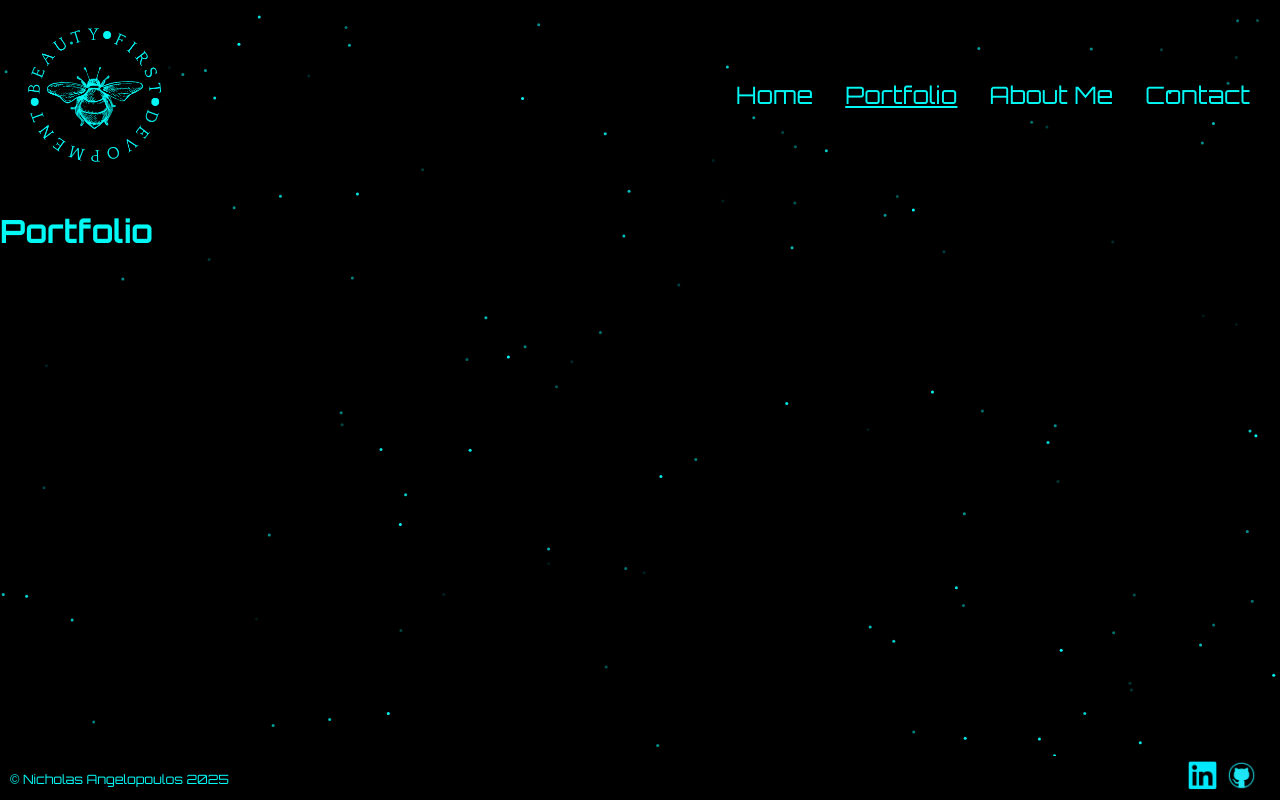
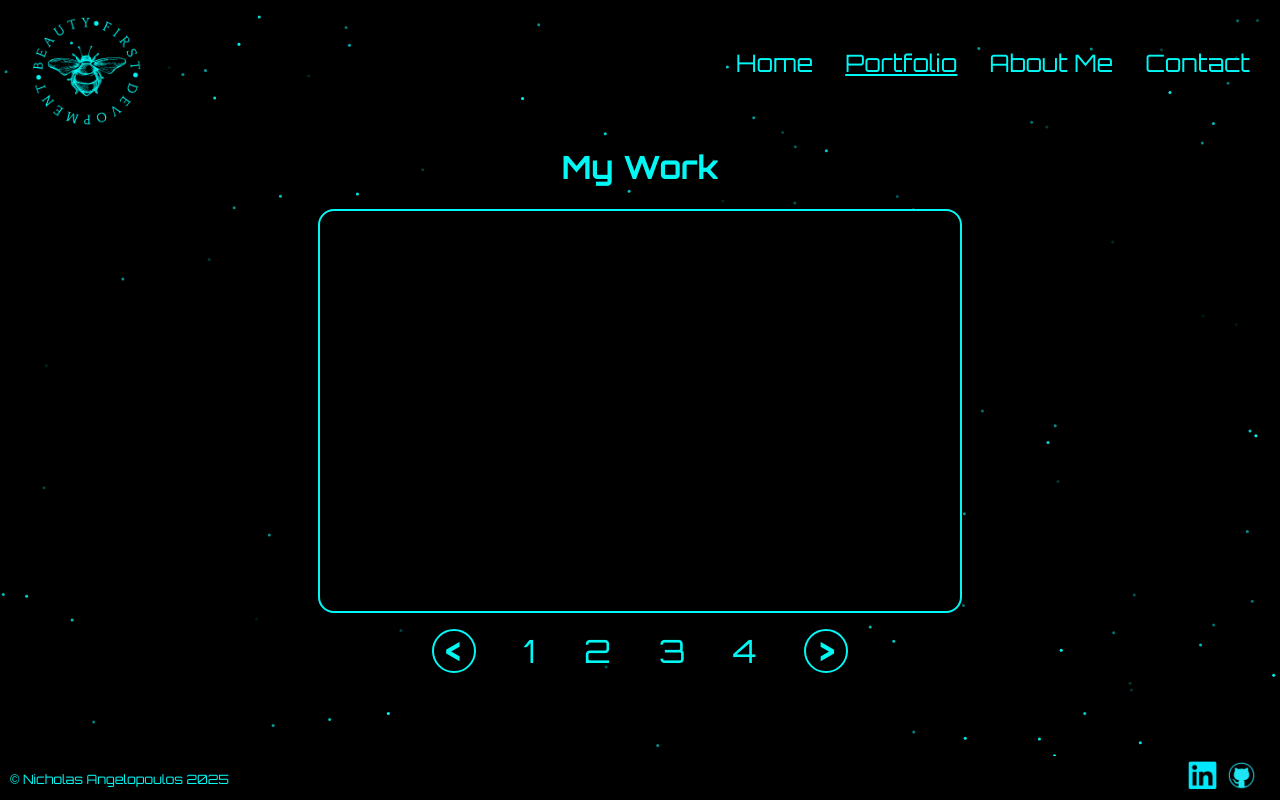
Before and after one commit to nickangel7/Personal-Website, a React (Vite) app: page /portfolio in a window 1280 px wide. Built offline with nearby package versions, Linux system fonts and the light colour scheme.

Commit message:
porfolio component and styling, header icon fix

```diff
--- a/src/components/Portfolio.jsx
+++ b/src/components/Portfolio.jsx
@@ -1,7 +1,27 @@
 import React from 'react';
+import '../style.css';
 
 const Portfolio = () => {
-  return <h1>Portfolio</h1>;
+  return (
+    <div className='portfolio section'>
+      <h1 className='portfolio-title'>My Work</h1>
+      <div className='pages'></div>
+      <nav className='nav-container'>
+        <ul className='nav-reel'>
+          <li className='reel end'>
+            <span className='arrow'>{'<'}</span>
+          </li>
+          <li className='reel'>1</li>
+          <li className='reel'>2</li>
+          <li className='reel'>3</li>
+          <li className='reel'>4</li>
+          <li className='reel end'>
+            <span className='arrow'>{'>'}</span>
+          </li>
+        </ul>
+      </nav>
+    </div>
+  );
 };
 
 export default Portfolio;
--- a/src/style.css
+++ b/src/style.css
@@ -21,11 +21,13 @@ body {
   display: flex;
   justify-content: space-between;
   align-items: center;
-  font-size: clamp(0.85rem, 2.5vw, 1.5rem);
+  font-size: clamp(0.75rem, 2.5dvw, 1.5rem);
 }
 
 .logo {
-  width: clamp(5px, 20vw, 190px);
+  width: clamp(5px, 20vw, 110px);
+  padding-left: 2rem;
+  padding-top: 1rem;
 }
 
 .header nav ul {
@@ -33,7 +35,7 @@ body {
   display: flex;
   justify-content: center;
   align-items: center;
-  gap: clamp(0.7rem, 2.5vw, 2rem);
+  gap: clamp(0.7rem, 2.5dvw, 2rem);
   padding: 0;
   margin: 0;
 }
@@ -58,7 +60,7 @@ body {
   display: flex;
   justify-content: space-between;
   align-items: flex-end;
-  font-size: clamp(0.8rem, 1vw, 2rem);
+  font-size: clamp(0.8rem, 1dvw, 2rem);
 }
 
 .footericons {
@@ -67,7 +69,7 @@ body {
   padding: 5px 5px;
   margin-right: 1px;
   margin-bottom: 5px;
-  width: clamp(6rem, 1vw, 4rem);
+  width: clamp(6rem, 1dvw, 4rem);
 }
 
 .introduction {
@@ -77,7 +79,7 @@ body {
   top: 50%;
   left: 50%;
   transform: translate(-50%, -50%);
-  font-size: clamp(2rem, 3vw, 5rem);
+  font-size: clamp(2rem, 3dvw, 5rem);
 }
 
 .section {
@@ -92,9 +94,9 @@ body {
 }
 
 .aboutme p {
-  width: 85vw;
+  width: 85dvw;
   max-width: 53dvw;
-  min-width: 325px;
+  min-width: 355px;
 }
 
 .skill-logos {
@@ -104,7 +106,7 @@ body {
   text-align: center;
   width: 85dvw;
   max-width: 60dvw;
-  min-width: 375px;
+  min-width: 400px;
 }
 
 .skill-logos img {
@@ -114,7 +116,7 @@ body {
 
 .icon {
   padding: 5px 30px;
-  width: clamp(5px, 5vw, 60px);
+  width: clamp(5px, 5dvw, 60px);
 }
 
 .introname {
@@ -125,7 +127,64 @@ body {
 }
 
 .playbutton {
-  width: clamp(10px, 8vw, 100px);
+  width: clamp(10px, 15dvw, 100px);
+}
+
+.portfolio {
+  width: 100%;
+  overflow: hidden;
+}
+
+.pages {
+  width: clamp(100px, 85dvw, 25dvw);
+  height: 10dvh;
+  max-height: 30dvh;
+  border: 2px solid;
+  border-radius: 16px;
+  background: #000;
+  padding: 10rem;
+  position: relative;
+  transition: all 0.4s ease;
+}
+
+.nav-container {
+  width: fit-content;
+}
+
+.nav-reel {
+  margin: 1rem;
+  padding: 0;
+  list-style: none;
+  display: flex;
+  justify-content: center;
+  align-items: center;
+  gap: 3rem;
+  width: fit-content;
+}
+
+.reel {
+  display: flex;
+  align-items: center;
+  justify-content: center;
+  font-size: 2rem;
+  text-align: left;
+  list-style: none;
+  line-height: 0;
+}
+
+.reel.end {
+  width: 40px;
+  height: 40px;
+  display: flex;
+  align-items: center;
+  justify-content: center;
+  border: 2px solid #01f8f4;
+  border-radius: 50%;
+  font-weight: bold;
+}
+
+.arrow {
+  transform: translateY(-2px);
 }
 
 .logofooter {
```
Also changed, not shown: src/components/assets/honeybee.png.
